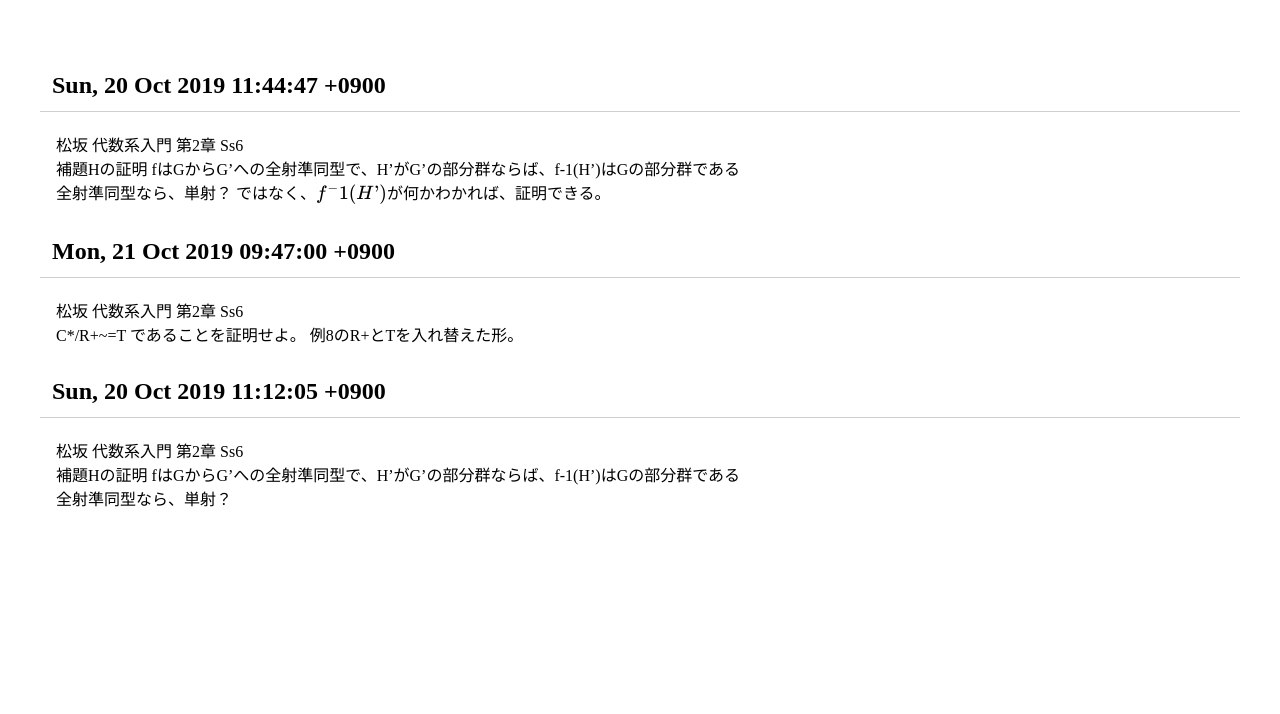
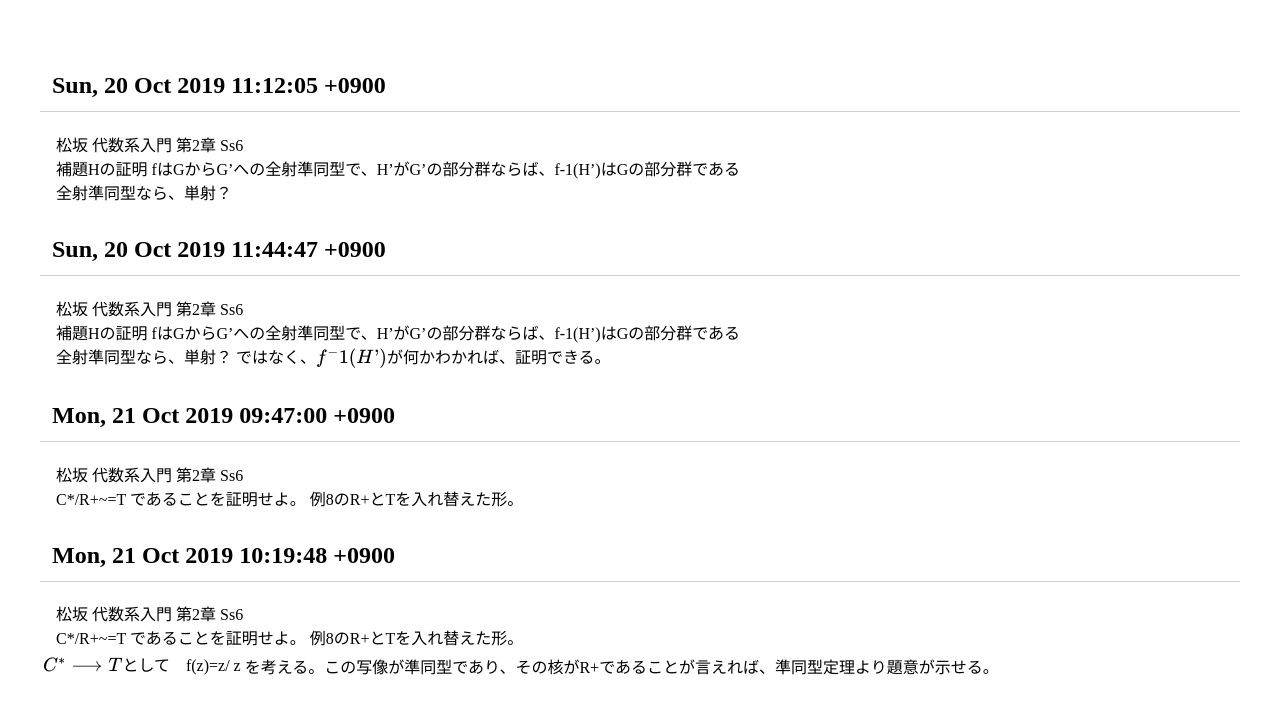
Before and after one commit to f6o/f6o.github.io, a Jekyll site: the page built from zakki.md, in a window 1280 px wide. Shown: the top 714 px of the page. Built offline with Jekyll 4.4.1, drawn with Linux system fonts in a browser that asks for light colours; nearby versions of some CDN libraries; our own code applies the rules of GitHub Pages for plain Markdown files.

Commit message:
auto commit 2019-10-21

```diff
--- a/zakki.md
+++ b/zakki.md
@@ -1,3 +1,11 @@
+## Sun, 20 Oct 2019 11:12:05 +0900
+松坂 代数系入門 第2章 Ss6
+
+補題Hの証明
+fはGからG’への全射準同型で、H’がG’の部分群ならば、f-1(H’)はGの部分群である
+
+全射準同型なら、単射？
+
 ## Sun, 20 Oct 2019 11:44:47 +0900
 松坂 代数系入門 第2章 Ss6
 
@@ -13,10 +21,10 @@ fはGからG’への全射準同型で、H’がG’の部分群ならば、f-1
 C*/R+~=T であることを証明せよ。
 例8のR+とTを入れ替えた形。
 
-## Sun, 20 Oct 2019 11:12:05 +0900
+## Mon, 21 Oct 2019 10:19:48 +0900
 松坂 代数系入門 第2章 Ss6
 
-補題Hの証明
-fはGからG’への全射準同型で、H’がG’の部分群ならば、f-1(H’)はGの部分群である
+C*/R+~=T であることを証明せよ。
+例8のR+とTを入れ替えた形。
 
-全射準同型なら、単射？
+$C^* \longrightarrow T$として　f(z)=z/|z| を考える。この写像が準同型であり、その核がR+であることが言えれば、準同型定理より題意が示せる。
```
